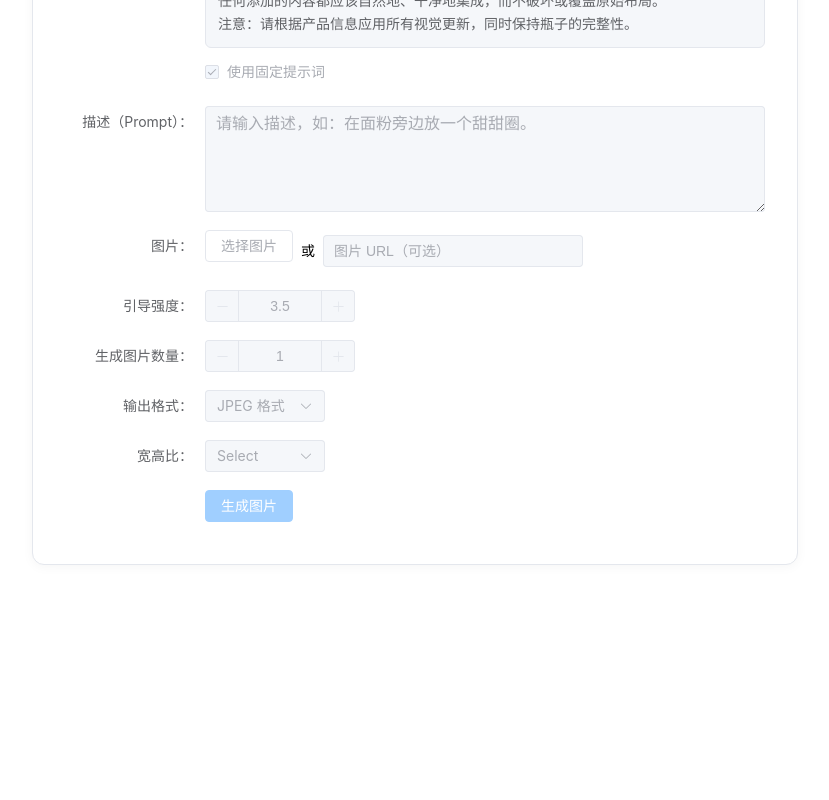
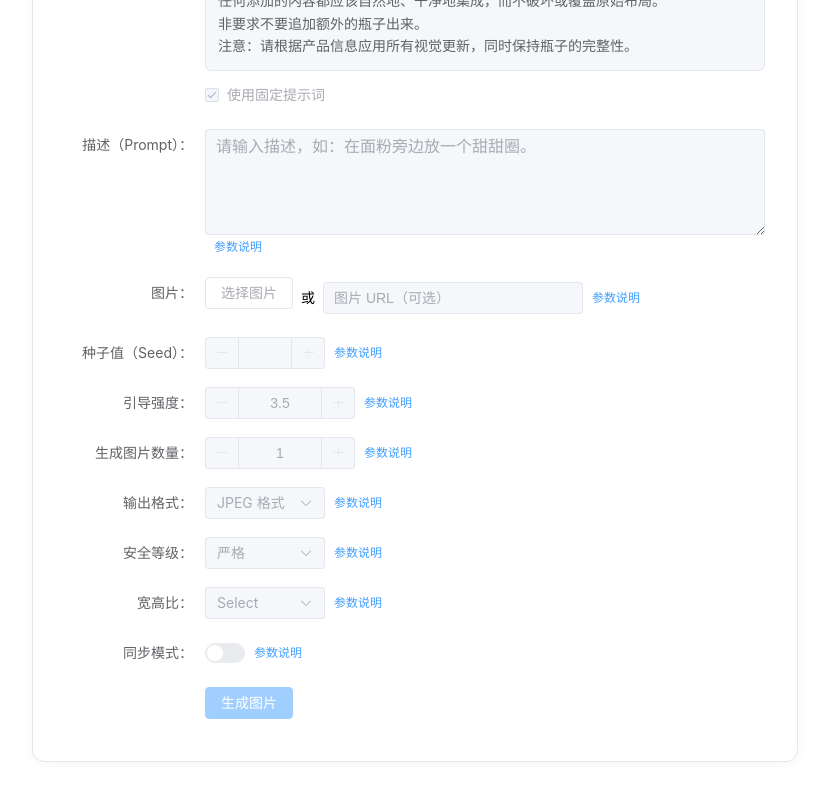
Before and after one commit to chenzhengduan/chad-flux, a Vue app: page /#/ in a window 1280 px wide. Shown: the part 386-1186 px from the top of the page, without its empty margins (225-1054 px from the left). Before the commit the page ends 991 px from the top, so only its background shows below. Built offline with nearby package versions, Linux system fonts and the light colour scheme.

Commit message:
fix:t提交代码

```diff
--- a/src/pages/falAIImageEdit.vue
+++ b/src/pages/falAIImageEdit.vue
@@ -31,6 +31,7 @@
             不要改变瓶子的数量、大小、角度、位置或布局 — 即使图像包含多个不同大小的瓶子。<br>
             瓶子的结构和位置必须保持完全不变。<br>
             任何添加的内容都应该自然地、干净地集成，而不破坏或覆盖原始布局。<br>
+            非要求不要追加额外的瓶子出来。<br>
             注意：请根据产品信息应用所有视觉更新，同时保持瓶子的完整性。
           </div>
         </div>
@@ -45,6 +46,9 @@
           placeholder="请输入描述，如：在面粉旁边放一个甜甜圈。"
           style="width: 100%; font-size: 16px;"
         />
+        <el-tooltip content="用于生成图像的提示词" placement="top">
+          <el-button type="text" size="small" style="padding: 0; margin-left: 8px;">参数说明</el-button>
+        </el-tooltip>
       </el-form-item>
       <el-form-item label="图片：">
         <el-upload
@@ -60,18 +64,62 @@
         </el-upload>
         <span style="margin: 0 8px;">或</span>
         <el-input v-model="imageUrl" :disabled="!apiKey" placeholder="图片 URL（可选）" style="width: 260px;" />
+
+        <!-- 选择的图片缩略图 -->
+        <div v-if="selectedImagePreview" style="margin-top: 12px;">
+          <div style="font-size: 12px; color: #666; margin-bottom: 4px;">选择的图片：</div>
+          <div style="display: inline-block; border: 1px solid #e4e7ed; border-radius: 4px; padding: 4px; background: #fff;">
+            <img
+              :src="selectedImagePreview"
+              alt="selected-image"
+              style="max-width: 120px; max-height: 80px; display: block; cursor: pointer; object-fit: contain;"
+              @click="previewSelectedImage"
+            />
+          </div>
+        </div>
+        <el-tooltip content="用于 omnimodel 的图像提示" placement="top">
+          <el-button type="text" size="small" style="padding: 0; margin-left: 8px;">参数说明</el-button>
+        </el-tooltip>
+      </el-form-item>
+      <el-form-item label="种子值（Seed）：">
+        <el-input-number v-model="seed" :disabled="!apiKey" :min="1" :max="999999" style="width: 120px;" />
+        <el-tooltip content="相同的种子值和提示词给定给相同版本的模型将每次都输出相同的图像" placement="top">
+          <el-button type="text" size="small" style="padding: 0; margin-left: 8px;">参数说明</el-button>
+        </el-tooltip>
       </el-form-item>
       <el-form-item label="引导强度：">
         <el-input-number v-model="guidanceScale" :min="1" :max="20" :step="0.1" :disabled="!apiKey" />
+        <el-tooltip content="CFG（无分类器引导）比例是衡量您希望模型在寻找相关图像时对提示词的遵循程度。默认值：3.5" placement="top">
+          <el-button type="text" size="small" style="padding: 0; margin-left: 8px;">参数说明</el-button>
+        </el-tooltip>
       </el-form-item>
       <el-form-item label="生成图片数量：">
-        <el-input-number v-model="numImages" :min="1" :max="4" :disabled="!apiKey" />
+        <el-input-number v-model="numImages" :min="1" :max="6" :disabled="!apiKey" />
+        <el-tooltip content="要生成的图像数量。默认值：1" placement="top">
+          <el-button type="text" size="small" style="padding: 0; margin-left: 8px;">参数说明</el-button>
+        </el-tooltip>
       </el-form-item>
       <el-form-item label="输出格式：">
         <el-select v-model="outputFormat" :disabled="!apiKey" style="width: 120px;">
           <el-option label="JPEG 格式" value="jpeg" />
           <el-option label="PNG 格式" value="png" />
         </el-select>
+        <el-tooltip content="生成图像的格式。默认值：jpeg" placement="top">
+          <el-button type="text" size="small" style="padding: 0; margin-left: 8px;">参数说明</el-button>
+        </el-tooltip>
+      </el-form-item>
+      <el-form-item label="安全等级：">
+        <el-select v-model="safetyTolerance" :disabled="!apiKey" style="width: 120px;">
+          <el-option label="最严格" value="1" />
+          <el-option label="严格" value="2" />
+          <el-option label="中等" value="3" />
+          <el-option label="宽松" value="4" />
+          <el-option label="最宽松" value="5" />
+          <el-option label="无限制" value="6" />
+        </el-select>
+        <el-tooltip content="生成图像的安全容差级别，1最严格，6最宽松。默认值：2" placement="top">
+          <el-button type="text" size="small" style="padding: 0; margin-left: 8px;">参数说明</el-button>
+        </el-tooltip>
       </el-form-item>
       <el-form-item label="宽高比：">
         <el-select v-model="aspectRatio" :disabled="!apiKey" style="width: 120px;">
@@ -86,6 +134,15 @@
           <el-option label="9:16" value="9:16" />
           <el-option label="9:21" value="9:21" />
         </el-select>
+        <el-tooltip content="生成图像的宽高比" placement="top">
+          <el-button type="text" size="small" style="padding: 0; margin-left: 8px;">参数说明</el-button>
+        </el-tooltip>
+      </el-form-item>
+      <el-form-item label="同步模式：">
+        <el-switch v-model="syncMode" :disabled="!apiKey" />
+        <el-tooltip content="如果设置为true，函数将等待图像生成并上传后再返回响应。默认值：false" placement="top">
+          <el-button type="text" size="small" style="padding: 0; margin-left: 8px;">参数说明</el-button>
+        </el-tooltip>
       </el-form-item>
       <el-form-item>
         <el-button type="primary" native-type="submit" :disabled="!apiKey || loading">{{ loading ? '生成中...' : '生成图片' }}</el-button>
@@ -149,6 +206,17 @@
         </div>
       </div>
     </el-dialog>
+
+    <!-- 选择图片预览弹窗 -->
+    <el-dialog v-model="selectedImagePreviewVisible" title="选择图片预览" width="80%" :before-close="closeSelectedImagePreview">
+      <div style="text-align: center;">
+        <img
+          v-if="selectedImagePreview"
+          :src="selectedImagePreview"
+          style="max-width: 100%; max-height: 70vh; object-fit: contain;"
+        />
+      </div>
+    </el-dialog>
   </div>
 </template>
 
@@ -191,10 +259,13 @@ function clearApiKey() {
 const prompt = ref('');
 const imageUrl = ref('');
 const file = ref<File | null>(null);
+const seed = ref<number | null>(null);
 const guidanceScale = ref(3.5);
 const numImages = ref(1);
 const outputFormat = ref('jpeg');
+const safetyTolerance = ref('2');
 const aspectRatio = ref('');
+const syncMode = ref(false);
 
 // 固定提示词相关
 const useFixedPrompt = ref(true);
@@ -202,6 +273,7 @@ const fixedPromptText = `Keep the exact same bottle shape, proportions, and pump
 Do not change the number, size, angle, position, or layout of the bottles — even if the image contains multiple bottles of different sizes.
 The structure and placement of the bottles must remain completely unchanged.
 Any added content should be naturally and cleanly integrated without disrupting or covering the original layout.
+Non-requirement: Do not add additional bottles.
 Note: Please apply all visual updates based on the product information while preserving the bottle`;
 
 const loading = ref(false);
@@ -214,8 +286,33 @@ const history = ref<{params:any, images:any[], time:string}[]>([]);
 const previewVisible = ref(false);
 const previewImageData = ref<{url:string,width:number,height:number} | null>(null);
 
+// 选择图片预览相关
+const selectedImagePreview = ref<string | null>(null);
+const selectedImagePreviewVisible = ref(false);
+
 function onFileChange(uploadFile: any) {
   file.value = uploadFile.raw || null;
+
+  // 生成缩略图预览
+  if (uploadFile.raw) {
+    const reader = new FileReader();
+    reader.onload = (e) => {
+      selectedImagePreview.value = e.target?.result as string;
+    };
+    reader.readAsDataURL(uploadFile.raw);
+  } else {
+    selectedImagePreview.value = null;
+  }
+}
+
+function previewSelectedImage() {
+  if (selectedImagePreview.value) {
+    selectedImagePreviewVisible.value = true;
+  }
+}
+
+function closeSelectedImagePreview() {
+  selectedImagePreviewVisible.value = false;
 }
 
 function previewImage(img: {url:string,width:number,height:number}) {
@@ -272,13 +369,16 @@ async function onSubmit() {
       ? `${fixedPromptText}\n\n${prompt.value}`
       : prompt.value;
 
-    const params = {
+    const params: any = {
       prompt: finalPrompt,
       image_url: usedImageUrl,
       guidance_scale: guidanceScale.value,
       num_images: numImages.value,
       output_format: outputFormat.value,
-      ...(aspectRatio.value ? { aspect_ratio: aspectRatio.value } : {})
+      safety_tolerance: safetyTolerance.value,
+      sync_mode: syncMode.value,
+      ...(aspectRatio.value ? { aspect_ratio: aspectRatio.value } : {}),
+      ...(seed.value ? { seed: seed.value } : {})
     };
     const result = await fal.subscribe('fal-ai/flux-pro/kontext/max', {
       input: params,
```
Also changed, not shown: 2 other files (tests, documents, lock files or other folders).
